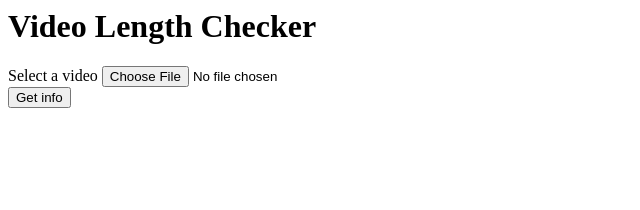
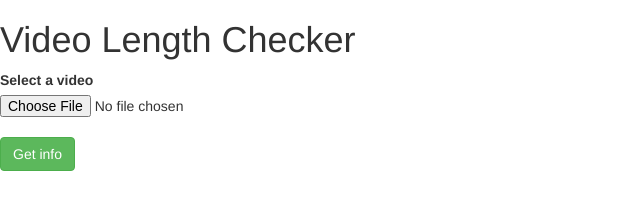
Before and after one commit to zuolizhu/ElectronApp-videolengthCheck, an Electron app: page index.html in a window 1280 px wide. Shown: the whole page, without its empty margins (0-640 px from the left). Drawn offline with nearby package versions, Linux system fonts and the light colour scheme; no server answers.

Commit message:
why not add bootstrap

```diff
--- a/index.html
+++ b/index.html
@@ -1,5 +1,5 @@
 <head>
-
+<link href="https://maxcdn.bootstrapcdn.com/bootstrap/3.3.7/css/bootstrap.min.css" rel="stylesheet" integrity="sha384-BVYiiSIFeK1dGmJRAkycuHAHRg32OmUcww7on3RYdg4Va+PmSTsz/K68vbdEjh4u" crossorigin="anonymous">
 </head>
 <body>
   <h1>Video Length Checker</h1>
@@ -10,7 +10,8 @@
       </label>
       <input type="file" accept="video/*" />
     </div>
-    <button type="submit">Get info</button>
+    <br>
+    <button type="submit" class="btn btn-success">Get info</button>
   </form>
 
   <h1 id="result"></h1>
```
